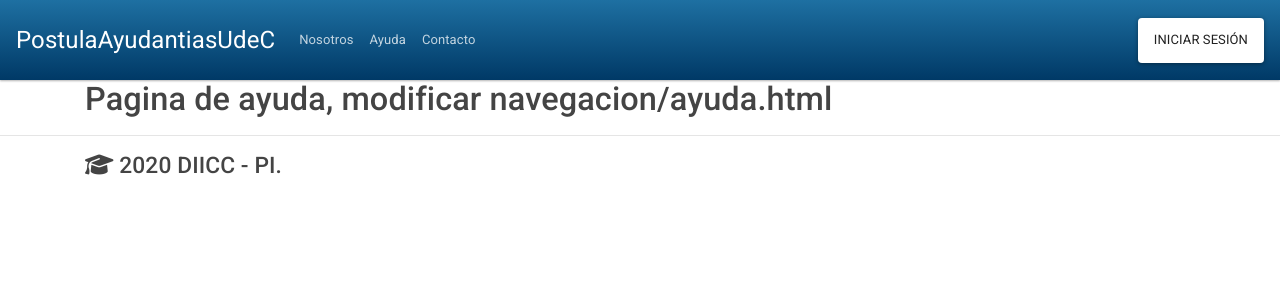
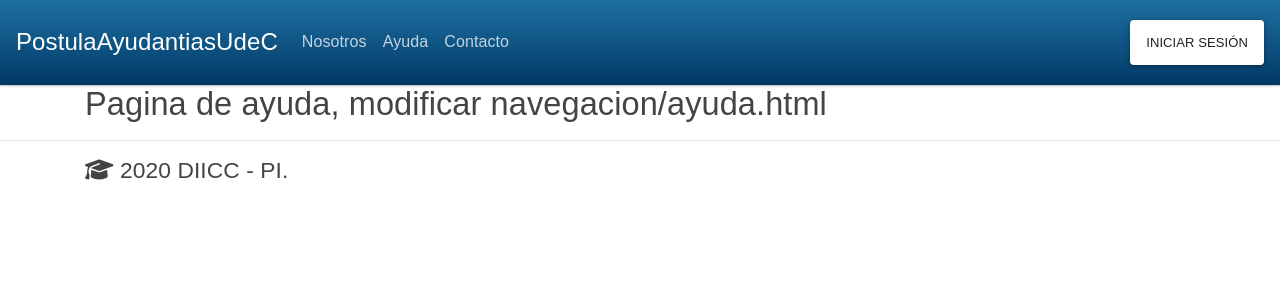
Before and after one commit to BeleIgnacia/PostulaAyudantiasUdeC, a Django app: page /ayuda/ in a window 1280 px wide. Shown: the top 300 px of the page. Run offline with Django 3.2, Linux system fonts and the light colour scheme; parts of the project's set-up code (start-up, migrations or seed data) failed here and were passed over; some libraries are stand-ins or nearby versions; some web fonts are replaced.

Commit message:
Cambio de fuente

```diff
--- /dev/null
+++ b/static/fonts/abel.css
@@ -0,0 +1,9 @@
+/* latin */
+@font-face {
+  font-family: 'Abel';
+  font-style: normal;
+  font-weight: 400;
+  font-display: swap;
+  src: local('Abel Regular'), local('Abel-Regular'), url(https://fonts.gstatic.com/s/abel/v10/MwQ5bhbm2POE2V9BPQ.woff2) format('woff2');
+  unicode-range: U+0000-00FF, U+0131, U+0152-0153, U+02BB-02BC, U+02C6, U+02DA, U+02DC, U+2000-206F, U+2074, U+20AC, U+2122, U+2191, U+2193, U+2212, U+2215, U+FEFF, U+FFFD;
+}
--- a/templates/base/base.html
+++ b/templates/base/base.html
@@ -16,6 +16,14 @@
 
     <!-- JQuery -->
     <script src="https://code.jquery.com/jquery-3.2.1.js"></script>
+
+    <link rel="stylesheet" href="{% static 'fonts/abel.css' %}">
+    <style type="text/css">
+        body {
+            font-family: 'Abel', sans-serif;
+            font-size: medium;
+        }
+    </style>
 
     <meta charset="utf-8">
     <title>
```
Also changed, not shown: db.sqlite3.
